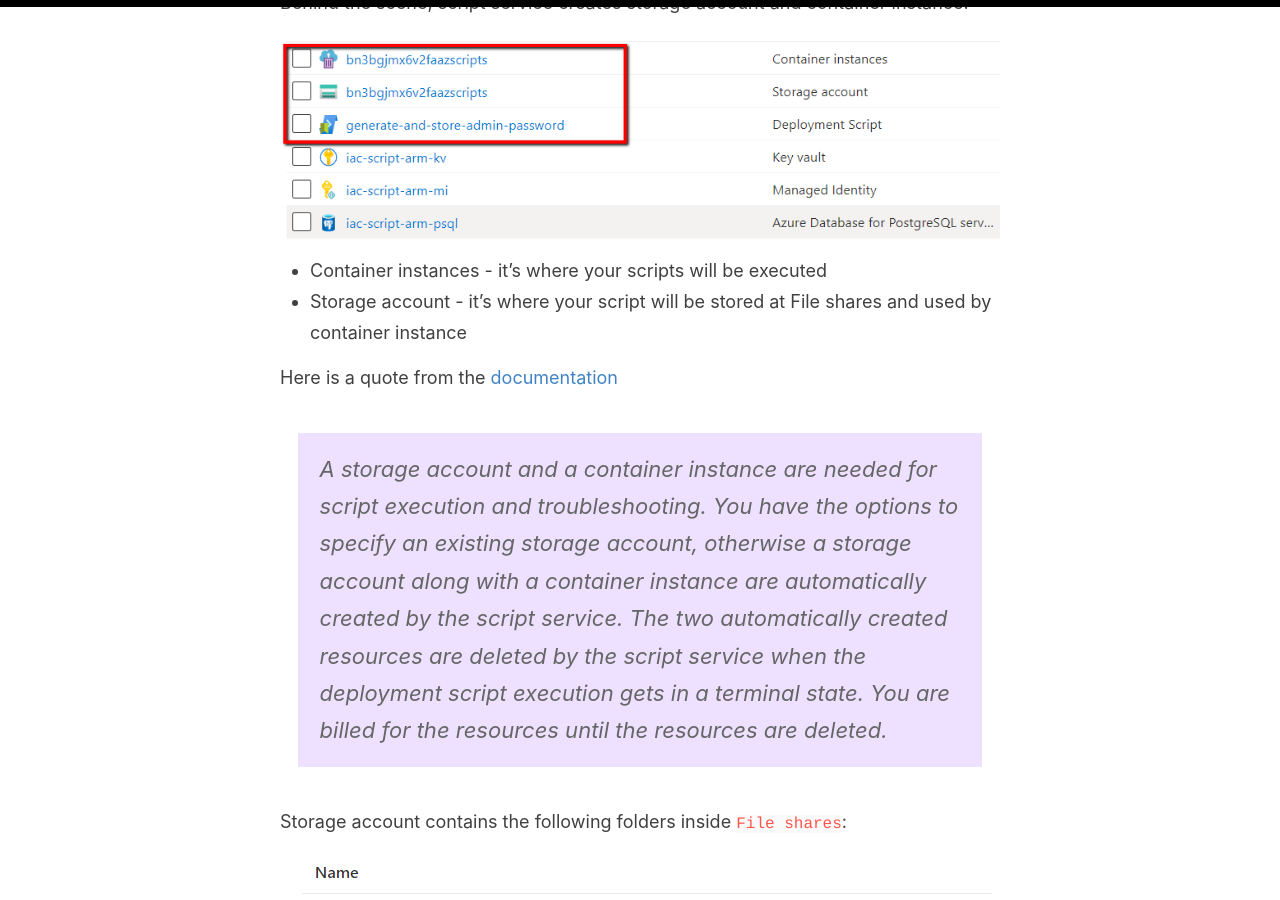
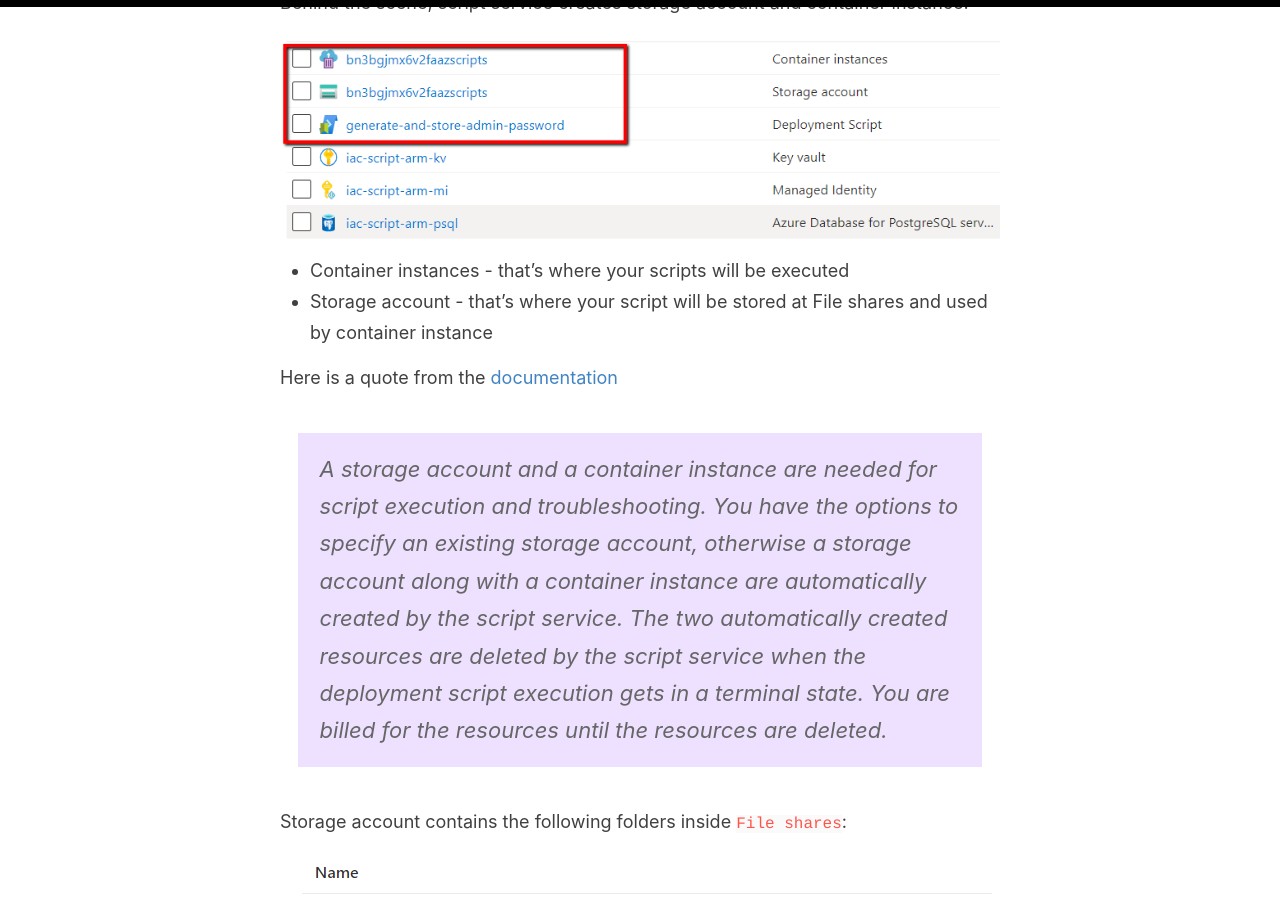
Before and after one commit to evgenyb/evgenyb.github.io, a Jekyll site: the page built from _posts/2020-05-28-use-scripts-in-arm-templates.md, in a window 1280 px wide and 900 px high, scrolled down 1287 px. Built offline with Jekyll 4.4.1, drawn with Linux system fonts in a browser that asks for light colours.

Commit message:
Working with content

```diff
--- a/_posts/2020-05-28-use-scripts-in-arm-templates.md
+++ b/_posts/2020-05-28-use-scripts-in-arm-templates.md
@@ -25,8 +25,8 @@
 
 ![pic](/images/2020-05-28-resources.png)
 
-* Container instances - it's where your scripts will be executed
-* Storage account - it's where your script will be stored at File shares and used by container instance
+* Container instances - that's where your scripts will be executed
+* Storage account - that's where your script will be stored at File shares and used by container instance
 
 Here is a quote from the [documentation](https://docs.microsoft.com/en-us/azure/azure-resource-manager/templates/deployment-script-template?tabs=CLI#clean-up-deployment-script-resources)
 
```
